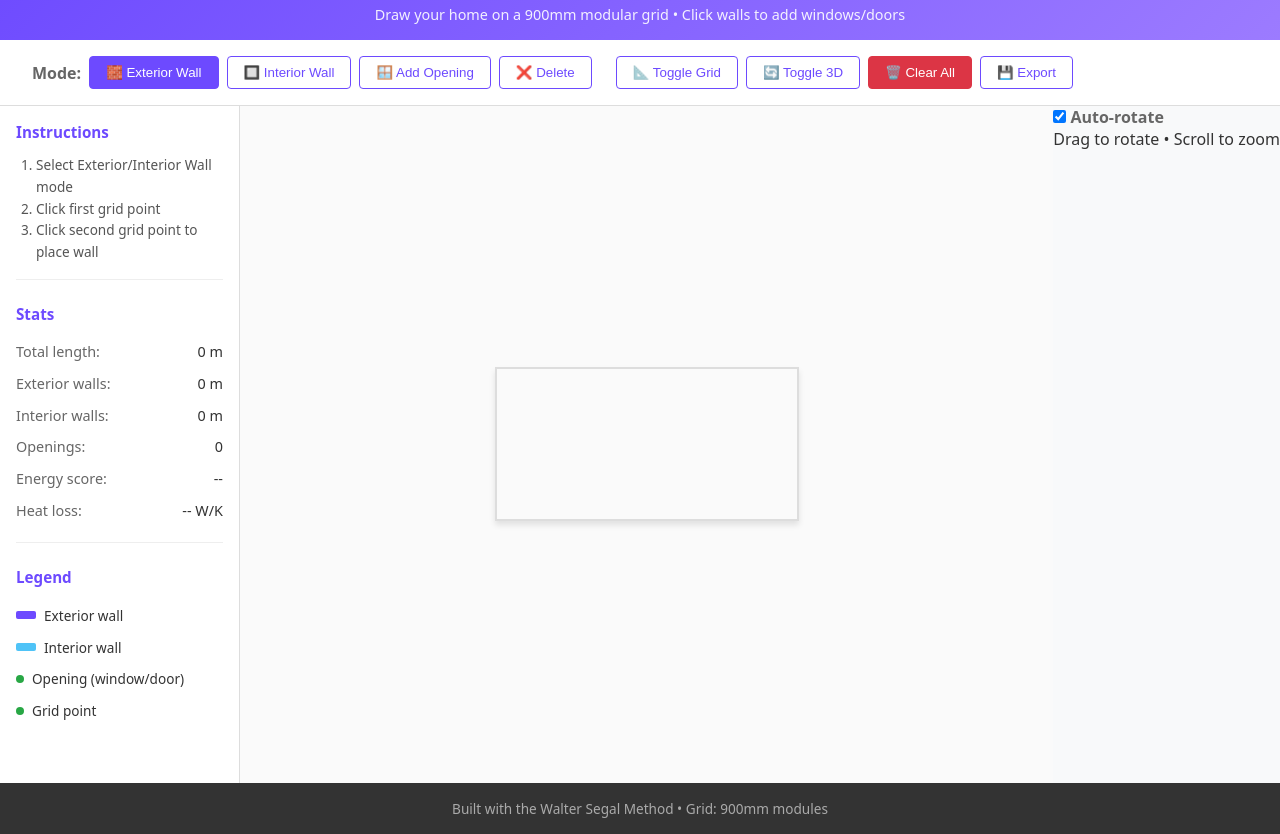
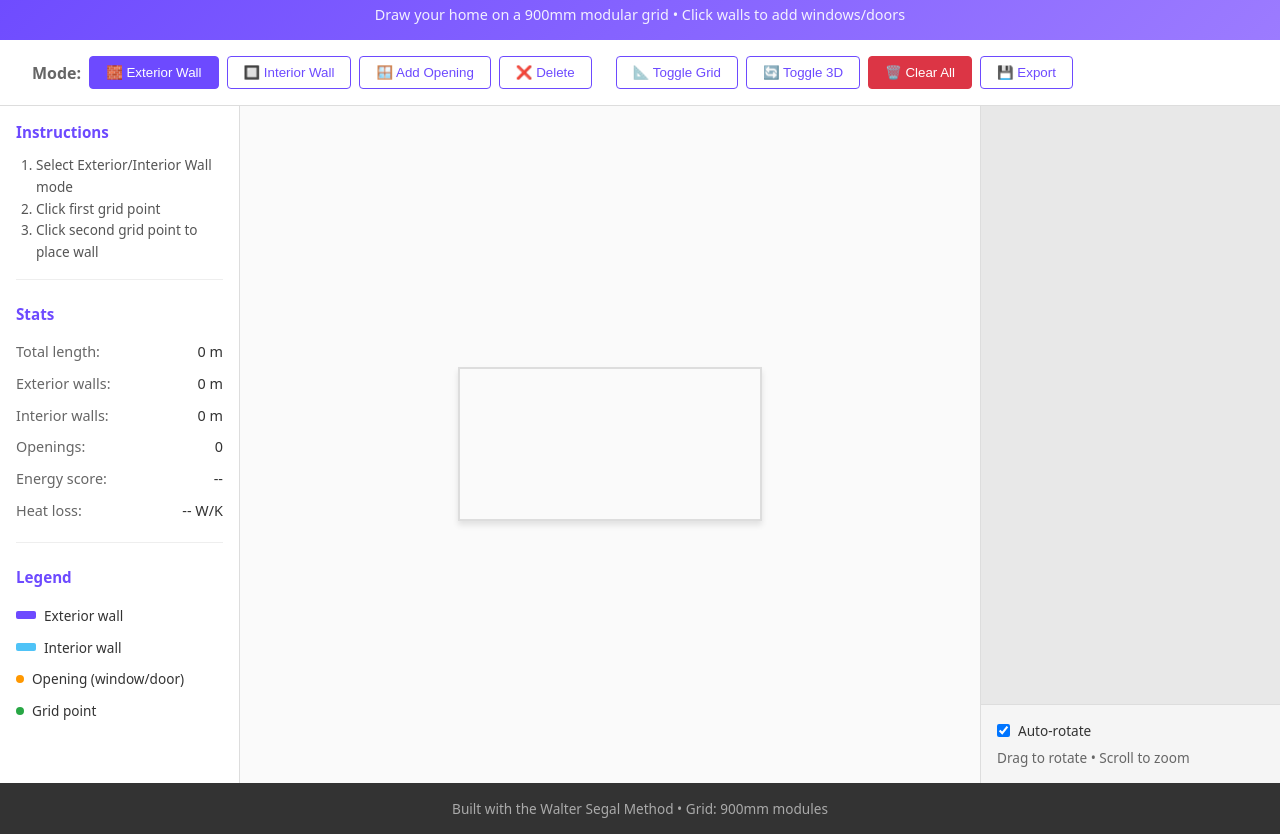
Before and after one commit to jhakanters/Ode-to-Segal, a plain HTML site: page index.html in a window 1280 px wide. Shown: the part 58-892 px from the top of the page. Drawn offline with nearby package versions, Linux system fonts and the light colour scheme; a script that the page names is missing.

Commit message:
Update styles.css

```diff
--- a/styles.css
+++ b/styles.css
@@ -23,15 +23,8 @@ header {
   text-align: center;
 }
 
-header h1 {
-  font-size: 1.8rem;
-  margin-bottom: 0.5rem;
-}
-
-header p {
-  font-size: 0.9rem;
-  opacity: 0.9;
-}
+header h1 { font-size: 1.8rem; margin-bottom: 0.5rem; }
+header p { font-size: 0.9rem; opacity: 0.9; }
 
 .toolbar {
   background: white;
@@ -43,16 +36,13 @@ header p {
   flex-wrap: wrap;
 }
 
-.mode-group, .insulation-group, .action-group {
+.mode-group, .action-group {
   display: flex;
   align-items: center;
   gap: 0.5rem;
 }
 
-.mode-label, label {
-  font-weight: 600;
-  color: #666;
-}
+.mode-label { font-weight: 600; color: #666; }
 
 .mode-btn, .secondary, .danger {
   padding: 0.5rem 1rem;
@@ -102,15 +92,25 @@ header p {
   overflow-y: auto;
 }
 
+.three-sidebar {
+  width: 300px;
+  background: white;
+  border-left: 1px solid #ddd;
+  display: flex;
+  flex-direction: column;
+}
+
+.three-sidebar.hidden {
+  display: none;
+}
+
 .sidebar-section {
   margin-bottom: 1.5rem;
   padding-bottom: 1rem;
   border-bottom: 1px solid #eee;
 }
 
-.sidebar-section:last-child {
-  border-bottom: none;
-}
+.sidebar-section:last-child { border-bottom: none; }
 
 .sidebar-section h3 {
   margin-bottom: 0.75rem;
@@ -132,9 +132,7 @@ header p {
   font-size: 0.9rem;
 }
 
-.stat-row span:first-child {
-  color: #666;
-}
+.stat-row span:first-child { color: #666; }
 
 .legend-item {
   display: flex;
@@ -157,8 +155,10 @@ header p {
   width: 8px;
   height: 8px;
   border-radius: 50%;
-  background: #28a745;
 }
+
+.dot.opening { background: #ff9800; }
+.dot.point { background: #28a745; }
 
 #canvas-container {
   flex: 1;
@@ -188,8 +188,30 @@ header p {
   transition: opacity 0.1s;
 }
 
-.cursor-follow.visible {
-  opacity: 0.8;
+.cursor-follow.visible { opacity: 0.8; }
+
+#three-canvas {
+  flex: 1;
+  background: #e8e8e8;
+  overflow: hidden;
+}
+
+.three-controls {
+  padding: 1rem;
+  background: #f5f5f5;
+  border-top: 1px solid #ddd;
+  font-size: 0.85rem;
+}
+
+.three-controls label {
+  display: flex;
+  align-items: center;
+  gap: 0.5rem;
+  margin-bottom: 0.5rem;
+}
+
+.three-controls p {
+  color: #666;
 }
 
 footer {
```
